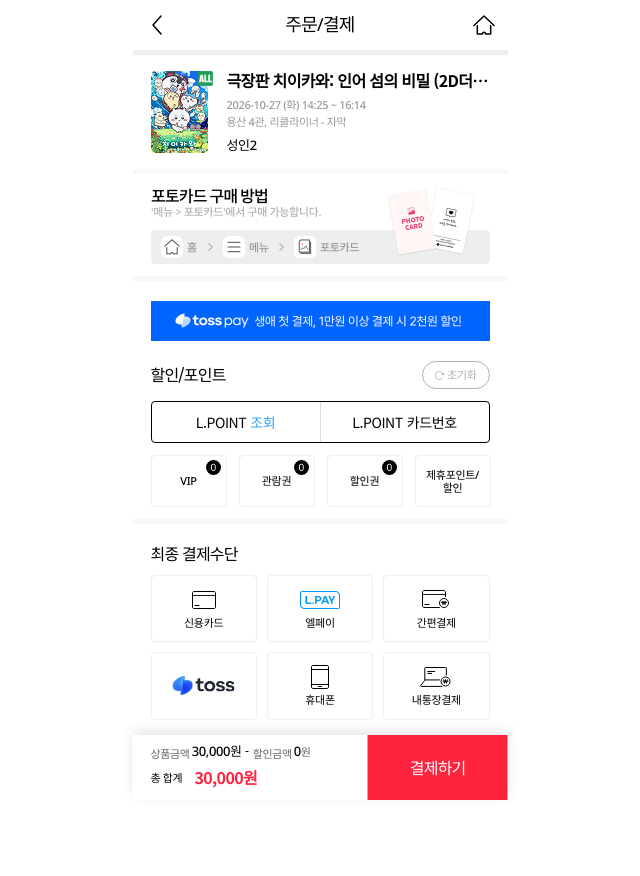
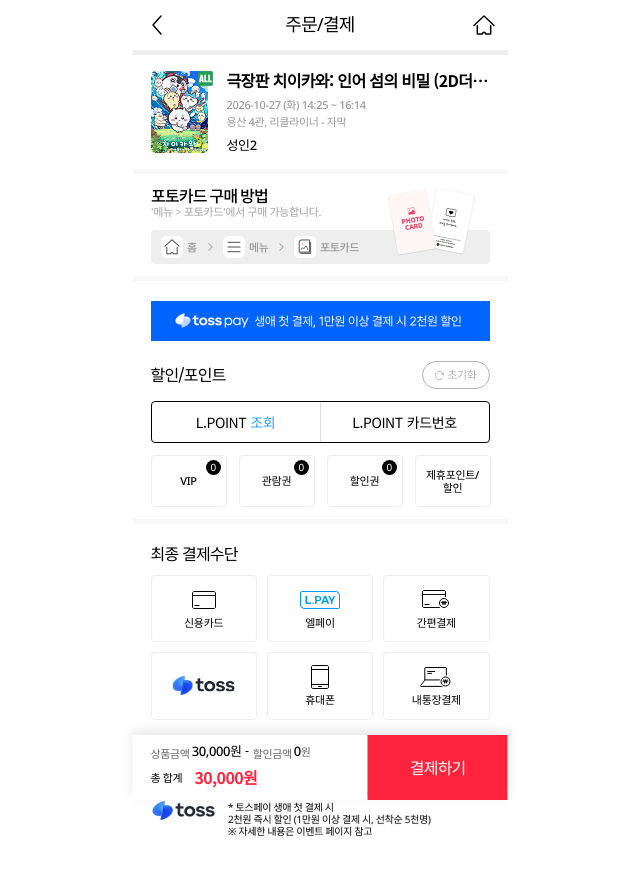
Before and after one commit to SOPT-all/39-COLLABORATION-WEB-LOTTECINEMA, a React (Vite) app: page /payment in a window 1280 px wide. Shown: the top 876 px of the page, without its empty margins (320-960 px from the left). Before the commit the page ends 805 px from the top, so only its background shows below. Built offline with nearby package versions, Linux system fonts and the light colour scheme.

Commit message:
faet: 결제수단 혜택 안내 이미지 추가

```diff
--- a/src/pages/payment/payment-page.tsx
+++ b/src/pages/payment/payment-page.tsx
@@ -2,6 +2,7 @@ import { useState } from 'react'
 
 import { Header } from '@shared/components/header/header'
 
+import paymentBenefit from './assets/payment-benefit.png'
 import photoCardGuide from './assets/photo-card-guide.png'
 import { BookingSummaryCard } from './components/booking-summary-card/booking-summary-card'
 import { DiscountPointSection } from './components/discount-point-section/discount-point-section'
@@ -61,6 +62,14 @@ export const PaymentPage = () => {
         <PaymentMethodGroup value={paymentMethod} onChange={setPaymentMethod} />
       </section>
 
+      <img
+        src={paymentBenefit}
+        alt='결제수단 혜택 안내'
+        width={375}
+        height={113}
+        className='block h-[113px] w-full'
+      />
+
       <PaymentSummaryBar
         ticketAmount={MOCK_TICKET_AMOUNT}
         discountAmount={discountAmount}
```
Also changed, not shown: src/pages/payment/assets/payment-benefit.png (added).
